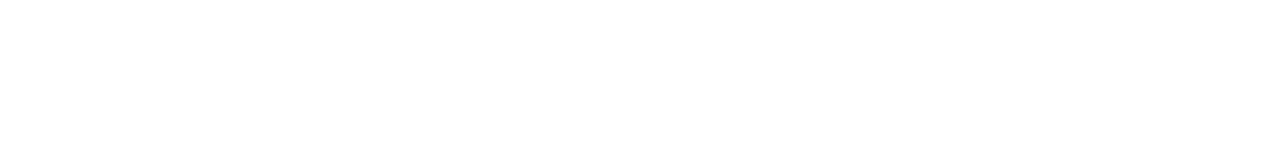
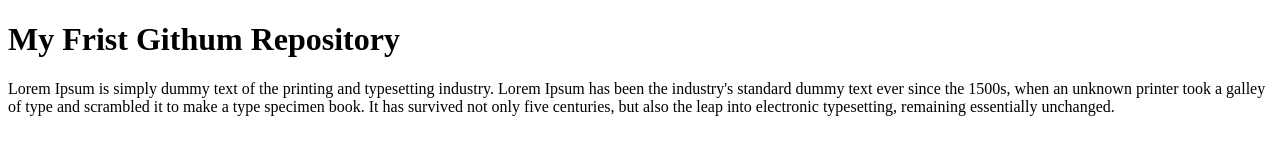
Before and after one commit to ihrimon/my-frist-repo, a plain HTML site: page index.html in a window 1280 px wide. Drawn offline with Linux system fonts and the light colour scheme.

Commit message:
Header and Paragraph Added

```diff
--- a/index.html
+++ b/index.html
@@ -7,6 +7,7 @@
     <title>My First Github Repo</title>
 </head>
 <body>
-
+    <h1>My Frist Githum Repository</h1>
+    <p>Lorem Ipsum is simply dummy text of the printing and typesetting industry. Lorem Ipsum has been the industry's standard dummy text ever since the 1500s, when an unknown printer took a galley of type and scrambled it to make a type specimen book. It has survived not only five centuries, but also the leap into electronic typesetting, remaining essentially unchanged. </p>
 </body>
 </html>
```
